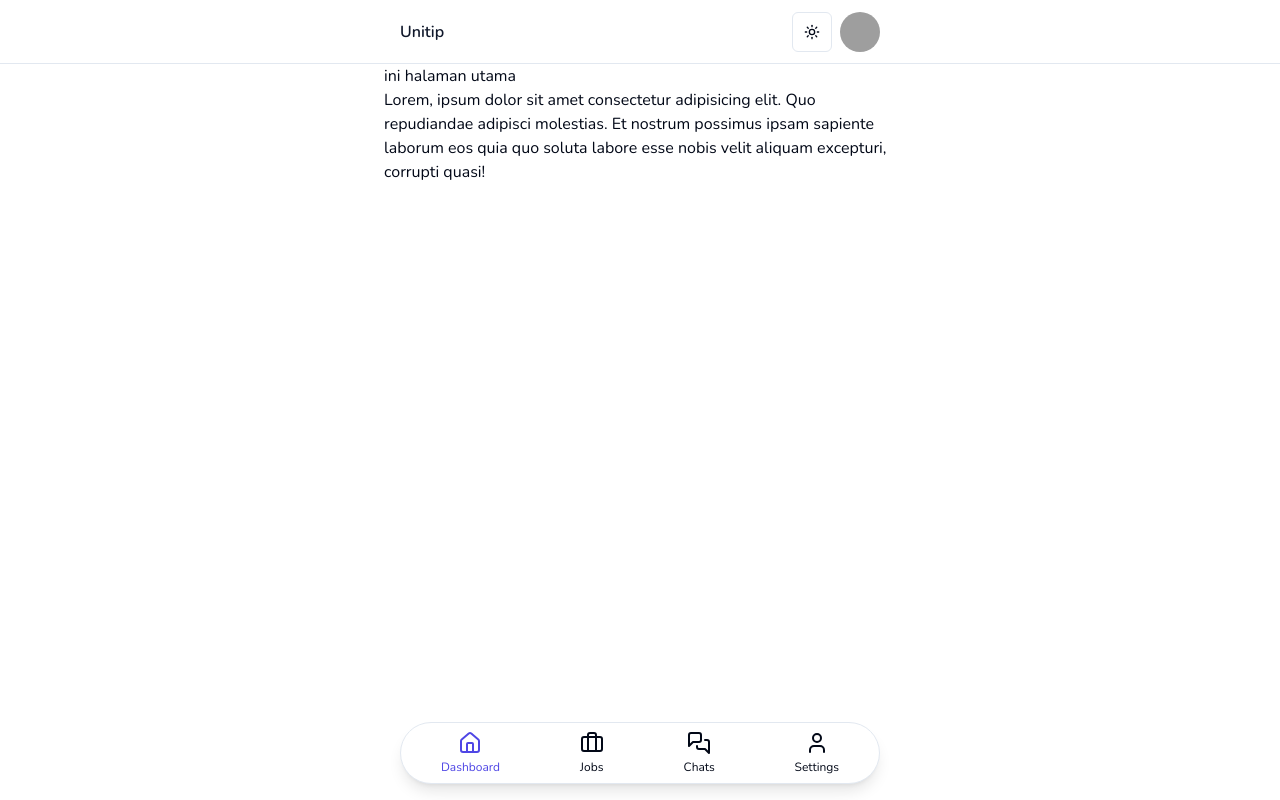
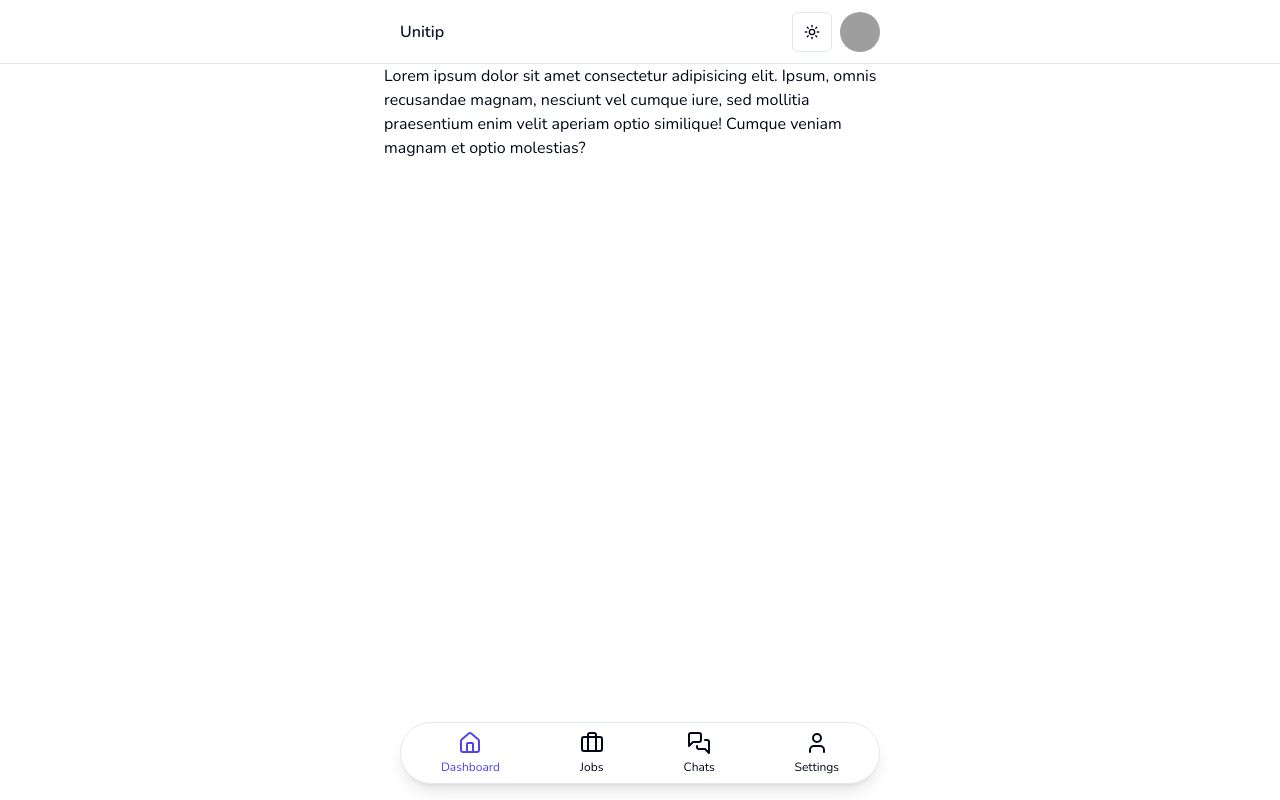
Before and after one commit to unitip-org/api, a Next.js app: page / in a window 1280 px wide. Built offline with nearby package versions, Linux system fonts and the light colour scheme; grey boxes are pictures that could not be loaded.

Commit message:
chore: fix layout and directories for home page

```diff
--- a/src/app/(customer-driver)/page.tsx
+++ /dev/null
@@ -1,13 +0,0 @@
-export default function Page() {
-  return (
-    <>
-      <p>ini halaman utama</p>
-      <p>
-        Lorem, ipsum dolor sit amet consectetur adipisicing elit. Quo
-        repudiandae adipisci molestias. Et nostrum possimus ipsam sapiente
-        laborum eos quia quo soluta labore esse nobis velit aliquam excepturi,
-        corrupti quasi!
-      </p>
-    </>
-  );
-}
--- /dev/null
+++ b/src/app/(mobile-first)/(home)/layout.tsx
@@ -0,0 +1,24 @@
+import BottomNavigation from "@/components/bottom-navigation-bar";
+import NavbarComponent from "@/components/navbar";
+import { PropsWithChildren } from "react";
+
+export default function Layout(props: PropsWithChildren) {
+  return (
+    <>
+      <div className="h-screen w-full overflow-hidden">
+        {/* top navbar */}
+        <NavbarComponent />
+
+        <div className="max-w-lg mx-auto bg-background h-screen">
+          {/* content */}
+          <div className="h-[calc(100vh-8rem)] overflow-y-auto my-16">
+            {props.children}
+          </div>
+
+          {/* bottom navbar */}
+          <BottomNavigation />
+        </div>
+      </div>
+    </>
+  );
+}
--- /dev/null
+++ b/src/app/(mobile-first)/(home)/page.tsx
@@ -0,0 +1,12 @@
+export default function Page() {
+  return (
+    <>
+      <p>
+        Lorem ipsum dolor sit amet consectetur adipisicing elit. Ipsum, omnis
+        recusandae magnam, nesciunt vel cumque iure, sed mollitia praesentium
+        enim velit aperiam optio similique! Cumque veniam magnam et optio
+        molestias?
+      </p>
+    </>
+  );
+}
--- a/src/components/navbar.tsx
+++ b/src/components/navbar.tsx
@@ -5,7 +5,7 @@ import { Button } from "./ui/button";
 export default function NavbarComponent(props: { title?: string }) {
   return (
     <>
-      <div className="h-16 w-full border-b fixed top-0 bg-background z-20">
+      <div className="h-16 w-full border-b fixed top-0 bg-background z-20 left-0 right-0">
         {/* container */}
         <div className="flex items-center justify-between h-16 max-w-[512px] px-4 mx-auto">
           <Button variant={"link"} className="px-0 font-semibold text-base">
```
